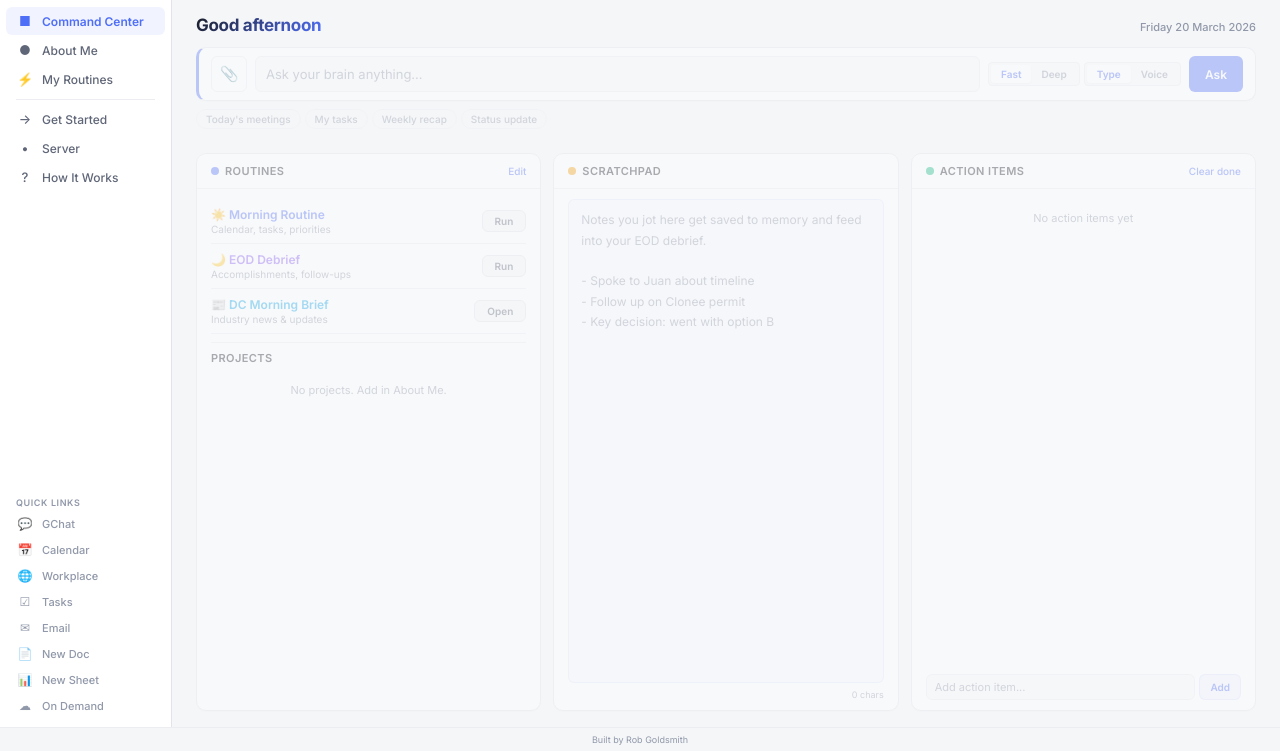
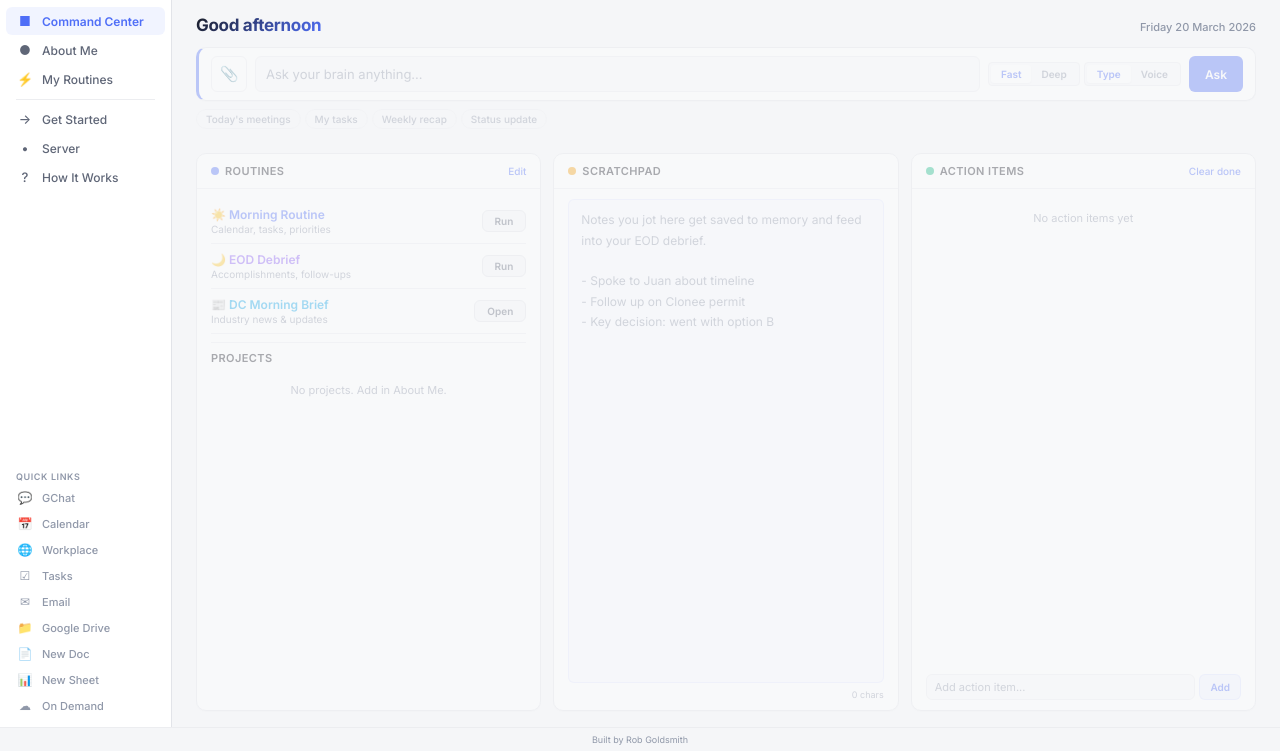
Before and after one commit to robgIre/my-second-brain, a Flask app: page / in a window 1280 px wide. Shown: the part 49-800 px from the top of the page. Run offline with Flask 3, Linux system fonts and the light colour scheme; data that the repository does not hold is empty.

Commit message:
Add Google Drive to Quick Links

```diff
--- a/templates/index.html
+++ b/templates/index.html
@@ -598,6 +598,7 @@
     <a class="nav-link" href="https://work.workplace.com" target="_blank"><span class="nav-link-icon">&#127760;</span> Workplace</a>
     <a class="nav-link" href="https://www.internalfb.com/tasks" target="_blank"><span class="nav-link-icon">&#9745;</span> Tasks</a>
     <a class="nav-link" href="https://mail.google.com" target="_blank"><span class="nav-link-icon">&#9993;</span> Email</a>
+    <a class="nav-link" href="https://drive.google.com" target="_blank"><span class="nav-link-icon">&#128193;</span> Google Drive</a>
     <a class="nav-link" href="https://docs.google.com/document/create" target="_blank"><span class="nav-link-icon">&#128196;</span> New Doc</a>
     <a class="nav-link" href="https://docs.google.com/spreadsheets/create" target="_blank"><span class="nav-link-icon">&#128202;</span> New Sheet</a>
     <a class="nav-link" href="https://www.internalfb.com/intern/on_demand/" target="_blank"><span class="nav-link-icon">&#9729;</span> On Demand</a>
```
